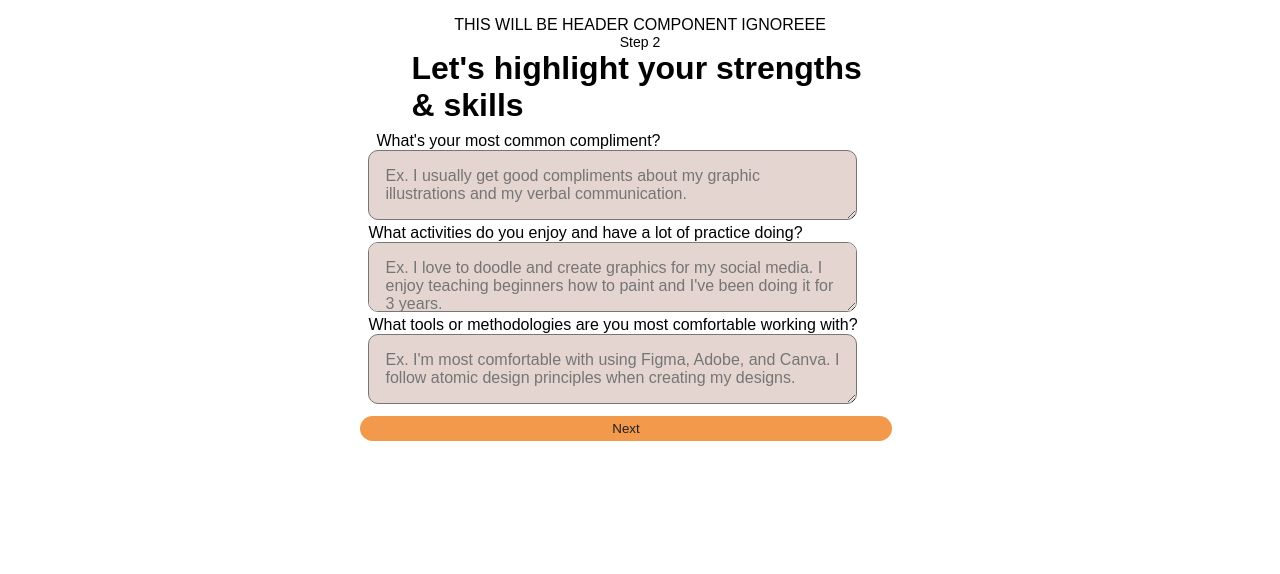
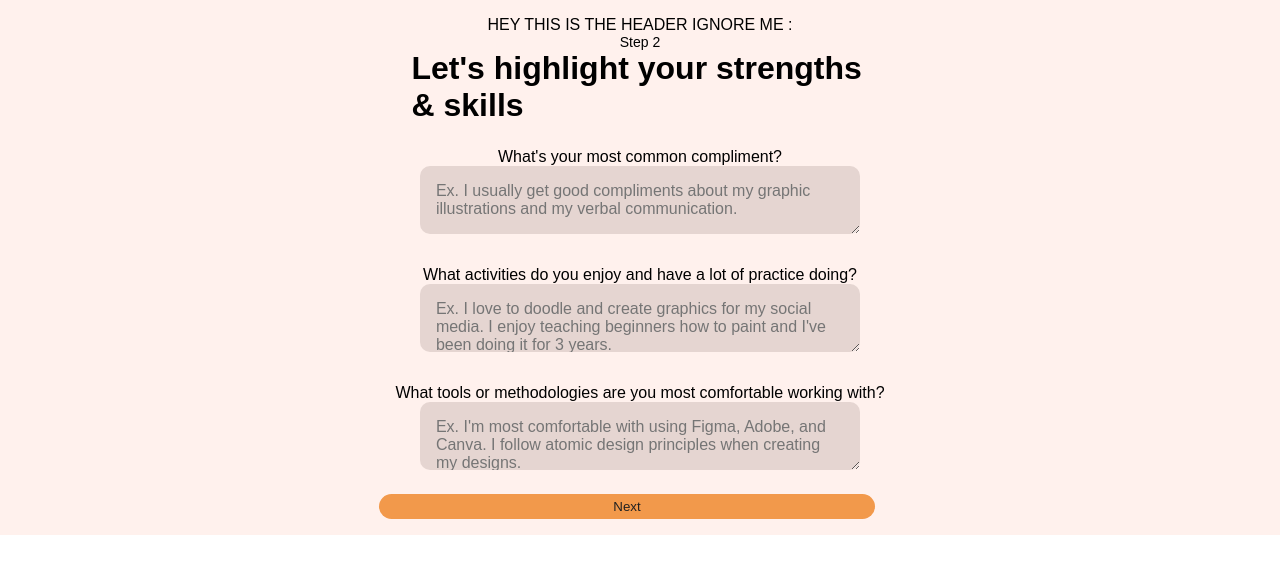
Before and after one commit to cherryontech/minty_fresh, a React (Create React App) app in the folder minty_fresh/: page /strengths in a window 1280 px wide. Shown: the top 574 px of the page. Built offline with nearby package versions, Linux system fonts and the light colour scheme.

Commit message:
Showing how to pull request

```diff
--- a/minty_fresh/src/App.js
+++ b/minty_fresh/src/App.js
@@ -2,7 +2,7 @@
 import { Route, Routes } from 'react-router-dom';
 import Strengths from './pages/Strengths/Strengths';
 import Homepage from './pages/HomePage';
-
+import './App.scss';
 
 
 function App() {
--- a/minty_fresh/src/App.scss
+++ b/minty_fresh/src/App.scss
@@ -1,5 +1,5 @@
 @use './styles/partials/mixins' as *;
-@use './styles/partials/typography' as *;
+// @use './styles/partials/typography' as *;
 @use './styles/partials/variables' as *;
 
 
@@ -12,11 +12,9 @@
 
 
 .app{
-    background-image: url('./assets//media/and-machines-vqTWfa4DjEk-unsplash.jpg');
-    background-size: contain;
-    // height: 100vh;
+    background-color: #FFF1ED;
 
-    @include tablet{
-        background-size: cover;
-    }
+    // @include tablet{
+    //     background-size: cover;
+    // }
 }
--- /dev/null
+++ b/minty_fresh/src/components/Header/Header.jsx
@@ -0,0 +1,12 @@
+import './Header.scss';
+
+const Header = () => {
+
+    return (
+            <>
+                <p>HEY THIS IS THE HEADER IGNORE ME :</p>
+            </>
+    )
+}
+
+export default Header;
--- a/minty_fresh/src/pages/Strengths/Strengths.jsx
+++ b/minty_fresh/src/pages/Strengths/Strengths.jsx
@@ -1,4 +1,5 @@
 import './Strengths.scss';
+import Header from '../../components/Header/Header';
 
 const Strengths = () => {
 
@@ -14,9 +15,9 @@ const Strengths = () => {
     return (
         <div className='strengths'>
             <section>
-                THIS WILL BE HEADER COMPONENT IGNOREEE
+                <Header/>
             </section>
-            <div className='strengths__header-container'>
+            <div className='strengths__header-container n'>
                 <p className="step__text"> Step 2 </p>
                 <h1 className="strengths__title">Let's highlight your strengths & skills</h1>
             </div>
--- a/minty_fresh/src/pages/Strengths/Strengths.scss
+++ b/minty_fresh/src/pages/Strengths/Strengths.scss
@@ -25,14 +25,14 @@
     }
     &__form{
         padding: .5rem;
-        // display: flex;
-        // align-items: center;
-        // flex-direction: column;
+        display: flex;
+        align-items: center;
+        flex-direction: column;
     }
     &__question{
-        // display: flex;
-        // flex-direction: column;
-        // align-items: center;
+        display: flex;
+        flex-direction: column;
+        align-items: center;
         width: 100%;
         padding: 1rem 0.5rem;
         @include body_text;
--- a/minty_fresh/src/styles/partials/_mixins.scss
+++ b/minty_fresh/src/styles/partials/_mixins.scss
@@ -97,6 +97,7 @@
     border-radius: 10px;
     color: #515151;
     padding: 1rem 1rem;
+    border: none;
     background-color: #E5D5D1;
     width: 90%;
     @include body_text;
```
Also changed, not shown: minty_fresh/src/components/Header/Header.scss (added), minty_fresh/src/index.css (line endings or trailing spaces).
